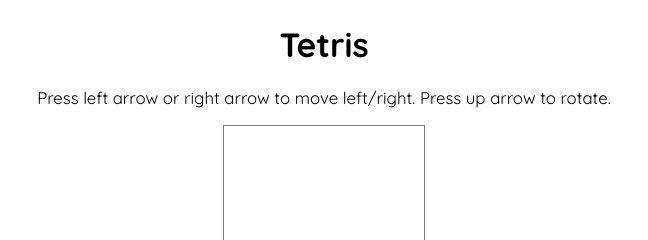
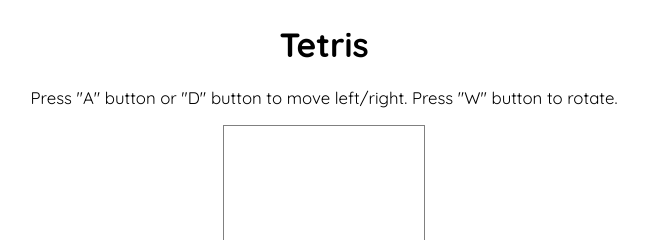
Before and after one commit to kkovalskis/kkovalskis.github.io, a plain HTML site: page pages/tetris.html in a window 1280 px wide. Shown: the top 240 px of the page, 316-964 px from the left. Drawn offline with nearby package versions, Linux system fonts and the light colour scheme.

Commit message:
changed text

```diff
--- a/pages/tetris.html
+++ b/pages/tetris.html
@@ -15,7 +15,7 @@
 
 <body id="body">
     <h1 style="text-align: center;">Tetris</h1>
-    <p style="text-align: center;">Press left arrow or right arrow to move left/right. Press up arrow to rotate.</p>
+    <p style="text-align: center;">Press "A" button or "D" button to move left/right. Press "W" button to rotate.</p>
     <main style="display: flex; justify-content: center; width: 100%;">
         <canvas id="myCanvas">Canvas</canvas>
     </main>
```
